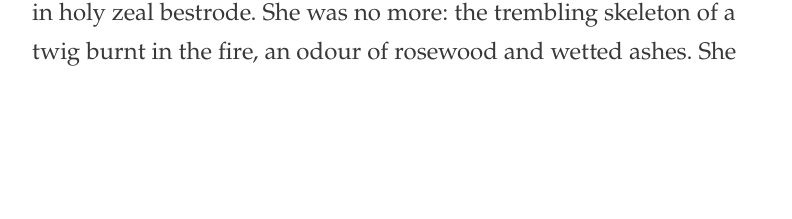
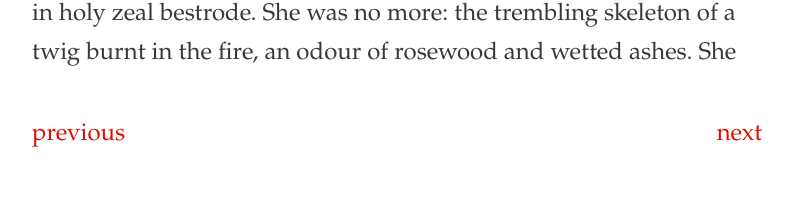
Before and after one commit to adregan/ulysses, a Jekyll site: the page built from _posts/2013-06-16-xii.markdown, in a window 1280 px wide. Shown: the part 3167-3386 px from the top of the page, without its empty margins (243-1035 px from the left). Built offline with Jekyll 4.4.1, drawn with Linux system fonts in a browser that asks for light colours; Markdown is read by kramdown in place of the engine named in the settings; before the commit the page ends 3312 px from its top, so only the background shows below that.

Commit message:
added next and previous

```diff
--- a/_config.yml
+++ b/_config.yml
@@ -2,6 +2,8 @@ name: Two Pages of Ulysses a Day
 pygments: true
 markdown: redcarpet
 permalink: :title
+paginate: 5
+paginate_path: "blog/page:num"
 author: Duncan Regan
 timezone: Asia/Tokyo
 description: "Over the next year, I'm retyping the whole of James Joyce's Ulysses two pages a day."
--- a/_layouts/post.html
+++ b/_layouts/post.html
@@ -7,4 +7,14 @@ layout: default
 <article class="readable">
 {{ content }}
 </article>
+<nav class="page-nav">
+{% if page.previous.url %}
+<a href="{{page.previous.url}}" class="previous">previous</a>
+{% endif %}
+
+{% if page.next.url %}
+<a href="{{page.next.url}}" class="next">next</a>
+{% endif %}
+
+</nav>
 </section>
--- a/scss/partials/_layout.scss
+++ b/scss/partials/_layout.scss
@@ -65,6 +65,11 @@ blockquote {
   text-align: center;
 }
 
+.page-nav {
+  padding-top: 2em;
+  .next{float: right;}
+}
+
 .videoWrapper {
   position: relative;
   padding-bottom: 56.25%; /* 16:9 */
--- a/scss/partials/_type.scss
+++ b/scss/partials/_type.scss
@@ -14,6 +14,7 @@ p{  line-height: 1.6;}
 
 a {
   color:$link;
+  text-decoration: none;
 }
 
 blockquote {
```
Also changed, not shown: css/main.css (+1 -1 lines).
